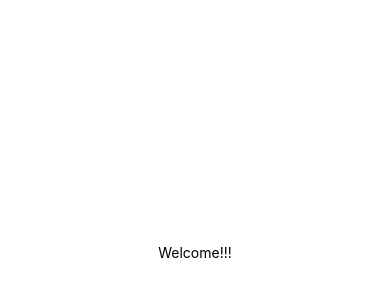
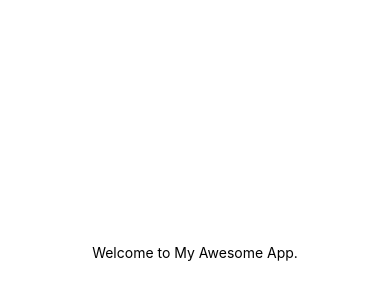
Before and after one commit to xilu56/CS5520, a React Native app: screen / in a window 390 px wide. Shown: the part 170-470 px from the top of the page. Built offline with nearby package versions, Linux system fonts and the light colour scheme.

Commit message:
added appName and updated the <Text>

```diff
--- a/App.js
+++ b/App.js
@@ -2,9 +2,11 @@ import { StatusBar } from 'expo-status-bar';
 import { StyleSheet, Text, View } from 'react-native';
 
 export default function App() {
+
+  const appName = "My Awesome App";
   return (
     <View style={styles.container}>
-      <Text> Welcome!!! </Text>
+      <Text> Welcome to My Awesome App. </Text>
       <StatusBar style="auto" />
     </View>
   );
```
